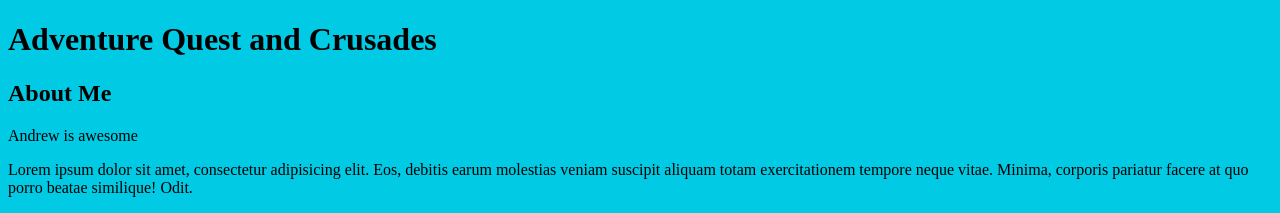
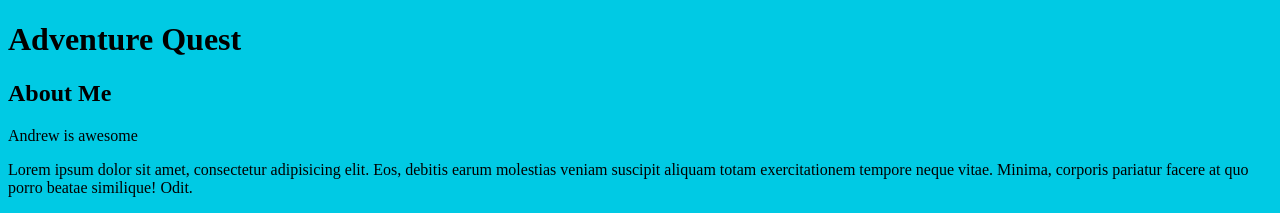
Before and after one commit to andy6809/new-git-project, a plain HTML site: page index.html in a window 1280 px wide. Shown: the top 213 px of the page. Drawn offline with Linux system fonts and the light colour scheme.

Commit message:
Revert "Change heading to test git revert"
This reverts commit 3aae6edb3ac31be60da0f39cd82ada78533e2def.

```diff
--- a/index.html
+++ b/index.html
@@ -9,7 +9,7 @@
 </head>
 <body>
   <header>
-    <h1>Adventure Quest and Crusades</h1>
+    <h1>Adventure Quest</h1>
   </header>
 
   <div class="container">
```
